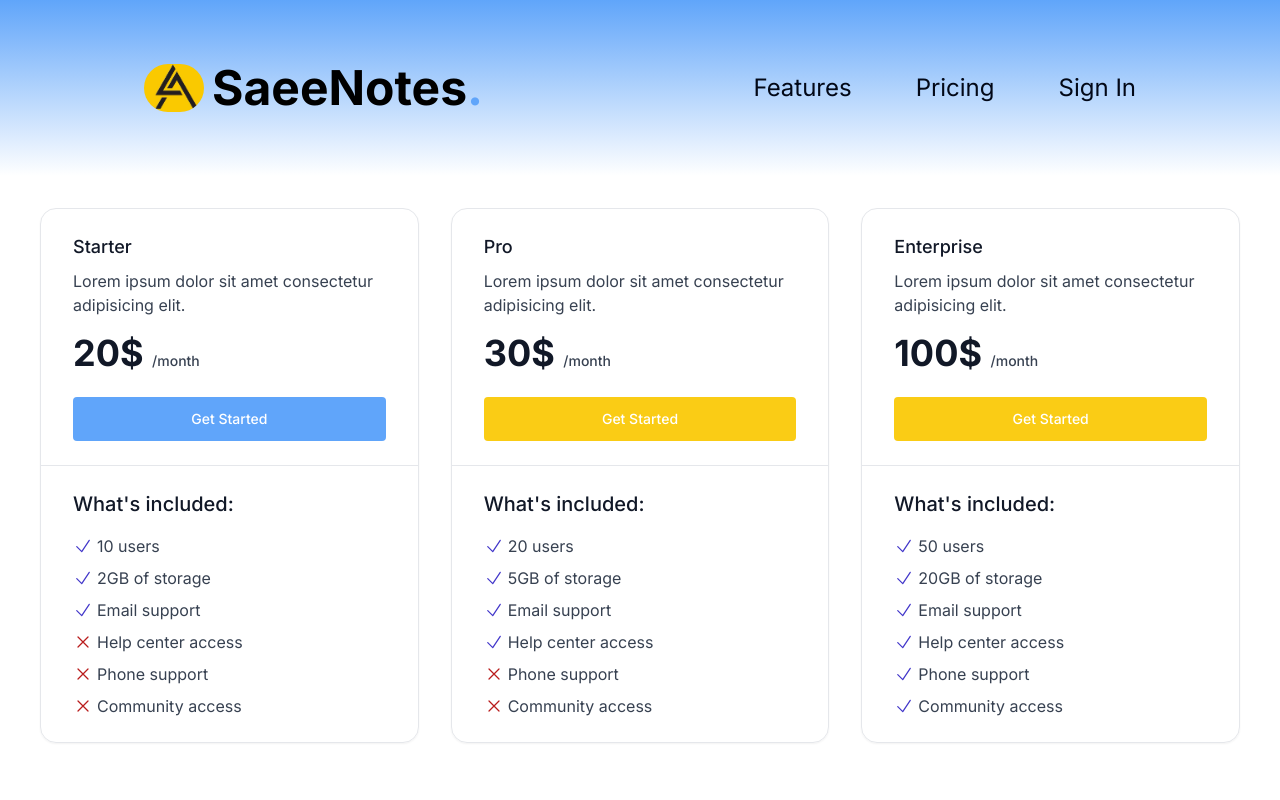
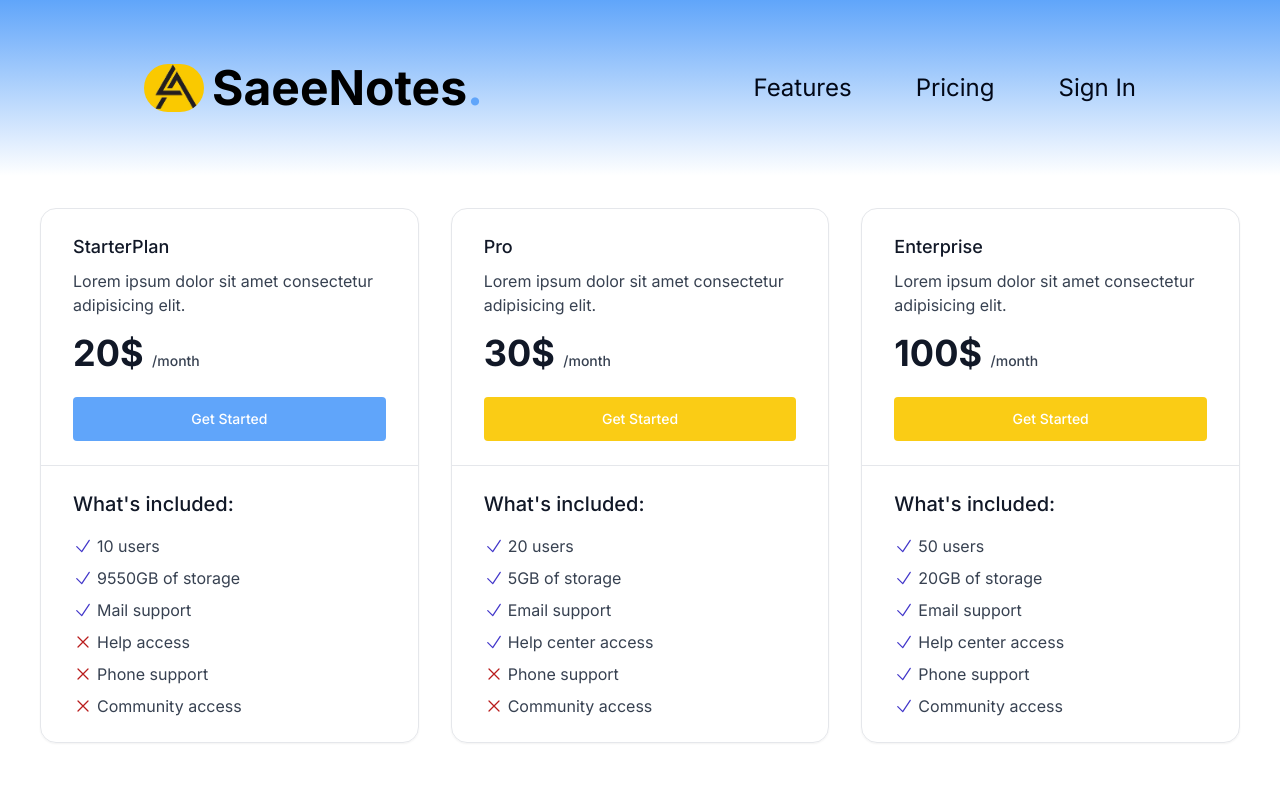
Before and after one commit to saeeabhy/acme-notes, a Next.js app: page /pricing in a window 1280 px wide. Shown: the top 800 px of the page. Built offline with nearby package versions, Linux system fonts and the light colour scheme.

Commit message:
saee trial

```diff
--- a/src/app/pricing/components/pricing.tsx
+++ b/src/app/pricing/components/pricing.tsx
@@ -6,7 +6,7 @@ const Pricing = () => {
           <div className="p-6 sm:px-8">
             <h2 className="text-lg font-medium text-gray-900">
               Starter
-              <span className="sr-only">Plan</span>
+              <span clasName="sr-only">Plan</span>
             </h2>
 
             <p className="mt-2 text-gray-700">
@@ -70,7 +70,7 @@ const Pricing = () => {
                   />
                 </svg>
 
-                <span className="text-gray-700"> 2GB of storage </span>
+                <span className="text-gray-700"> 9550GB of storage </span>
               </li>
 
               <li className="flex items-center gap-1">
@@ -89,7 +89,7 @@ const Pricing = () => {
                   />
                 </svg>
 
-                <span className="text-gray-700"> Email support </span>
+                <span className="text-gray-700"> Mail support </span>
               </li>
 
               <li className="flex items-center gap-1">
@@ -108,7 +108,7 @@ const Pricing = () => {
                   />
                 </svg>
 
-                <span className="text-gray-700"> Help center access </span>
+                <span className="text-gray-700"> Help access </span>
               </li>
 
               <li className="flex items-center gap-1">
```
